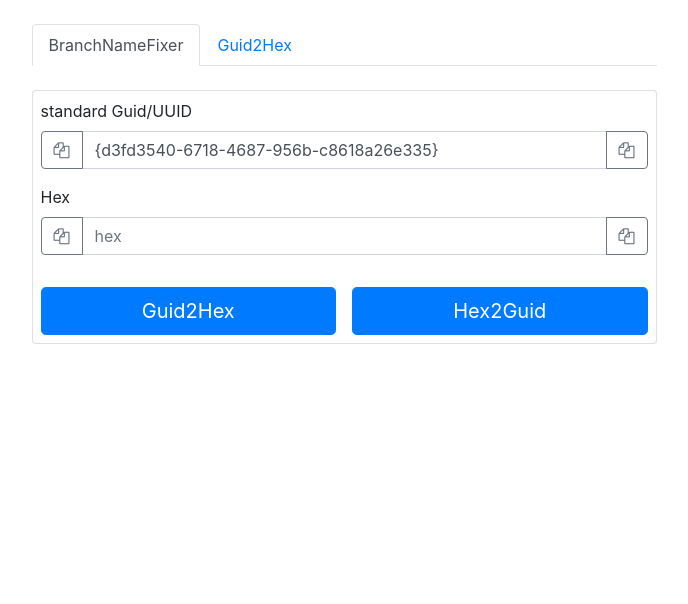
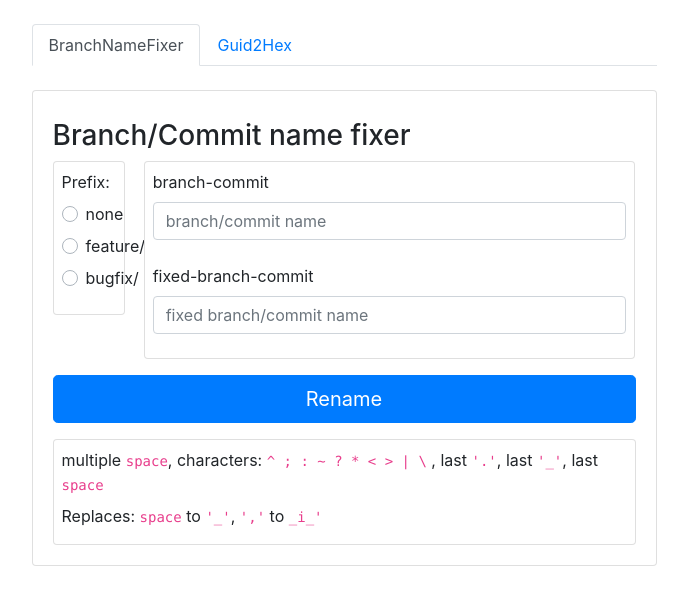
Before and after one commit to KubaMiszcz/KMDevTools, an Angular app: page / in a window 1280 px wide. Shown: the top 604 px of the page, without its empty margins (296-984 px from the left). Built offline with nearby package versions, Linux system fonts and the light colour scheme.

Commit message:
order in tabs

```diff
--- a/src/app/app.component.html
+++ b/src/app/app.component.html
@@ -13,10 +13,10 @@
       </li>
     </ul>
     <div class="tab-content" id="myTabContent">
-      <div class="tab-pane fade  " id="BranchNameFixer" role="tabpanel" aria-labelledby="home-tab">
+      <div class="tab-pane fade  show active" id="BranchNameFixer" role="tabpanel" aria-labelledby="home-tab">
         <app-branch-name-fixer></app-branch-name-fixer>
       </div>
-      <div class="tab-pane fade show active" id="Guid2Hex" role="tabpanel" aria-labelledby="profile-tab">
+      <div class="tab-pane fade" id="Guid2Hex" role="tabpanel" aria-labelledby="profile-tab">
         <app-guid-to-hex></app-guid-to-hex>
       </div>
     </div>
```
